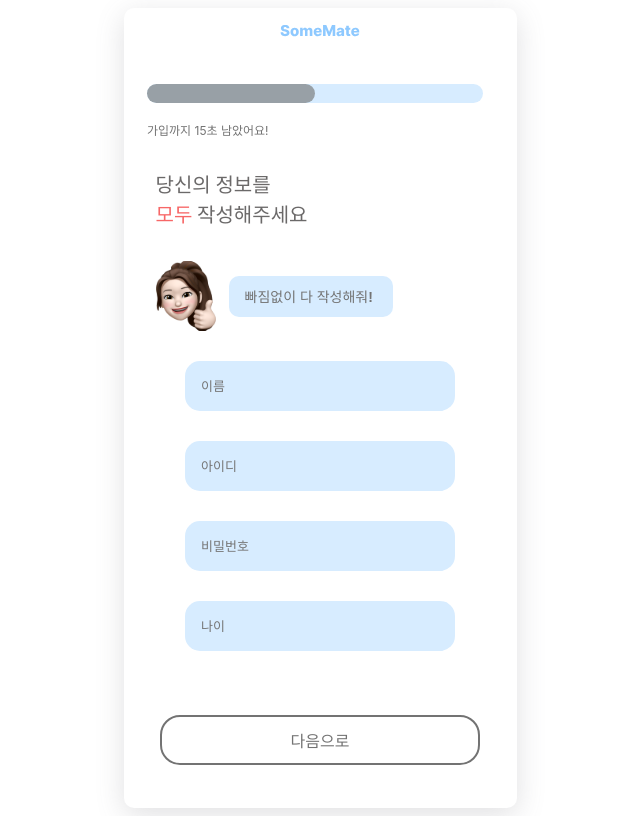
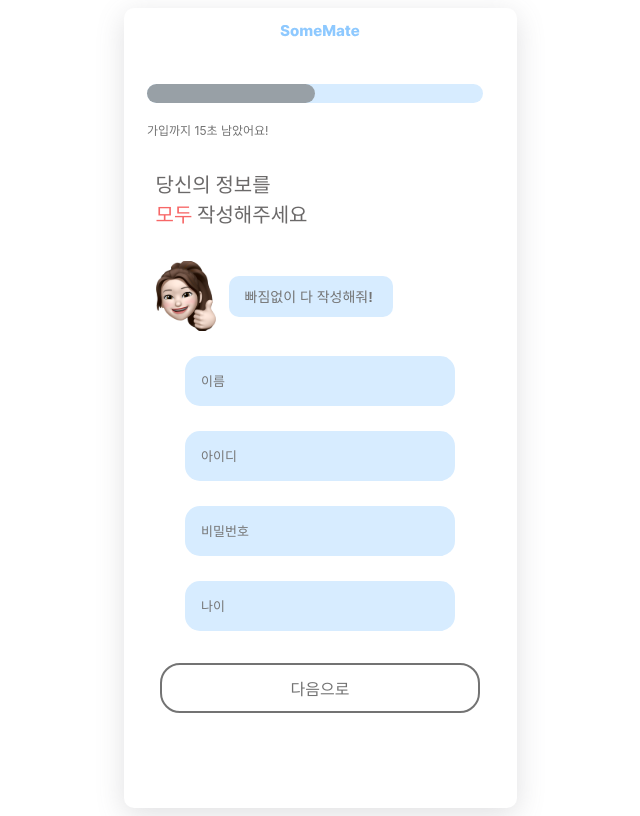
Before and after one commit to some-mate-org/Front-End, a React (Vite) app in the folder some-mate/: page /sign2 in a window 1280 px wide. Shown: the whole page, without its empty margins (320-960 px from the left). Built offline with nearby package versions, Linux system fonts and the light colour scheme; no server answers.

Commit message:
add the valid password function

```diff
--- a/some-mate/src/components/InputBox/InputBox.styled.js
+++ b/some-mate/src/components/InputBox/InputBox.styled.js
@@ -4,7 +4,7 @@ export const InputContainer = styled.div`
   width: 270px;
   height: 50px;
   background-color: #D7ECFF;
-  margin: 30px 35px auto;
+  margin: 25px 35px auto;
   border-radius: 15px;
   display: flex;
   align-items: center;
--- a/some-mate/src/pages/MyProfile/MyProfile.styled.js
+++ b/some-mate/src/pages/MyProfile/MyProfile.styled.js
@@ -67,7 +67,7 @@ export const MatchingHistoryTitle = styled.h3`
   background-color: #eeeded;
   border-radius: 20px;
   padding: 10px;
-  width: 30%;
+  width: 35%;
   text-align: center;
 `;
 
@@ -189,7 +189,7 @@ export const DeleteButton = styled.button`
   position: absolute;
   top: 10px;
   /* right: 1rem;  */
-  left: 11rem;
+  left: 9rem;
   img {
     width: 20px;
     height: 20px;
--- a/some-mate/src/pages/SignPage2/SignPage2.styled.js
+++ b/some-mate/src/pages/SignPage2/SignPage2.styled.js
@@ -26,18 +26,18 @@ export const Title = styled.h2`
 `;
 
 export const ButtonContainer = styled.div`
-  margin-top: 3rem;
+  margin-top: 1rem;
 `;
 
-export const TitleLogo = styled.div`
-  margin-top: 6.2rem;
-  margin-bottom: 0.7rem;
-  margin-left: auto;
-  margin-right: auto;
-  display: block;
-  width: fit-content;
-  transform: translateX(-10px);
-`;
+// export const TitleLogo = styled.div`
+//   margin-top: 6.2rem;
+//   margin-bottom: 0.7rem;
+//   margin-left: auto;
+//   margin-right: auto;
+//   display: block;
+//   width: fit-content;
+//   transform: translateX(-10px);
+// `;
 
 export const InputContainer = styled.div`
   display: flex;
@@ -46,8 +46,9 @@ export const InputContainer = styled.div`
 
 export const ErrorMessage = styled.p`
   color: red;
-  font-size: 14px;
-  margin-top: 5px;
+  font-size: 13px;
+  margin-top: 1px;
+  margin-bottom: -10px;;
   display: flex;
   justify-content: center;
   align-items: center;
--- a/some-mate/src/pages/SignPage2/index.jsx
+++ b/some-mate/src/pages/SignPage2/index.jsx
@@ -13,6 +13,7 @@ import {
   Title,
   ErrorMessage,
   QuestionWrapper,
+
 } from './SignPage2.styled';
 import { useUser } from '../../Context/userContext.jsx';
 import { checkUserId } from '../../services/checkUserId';
@@ -26,6 +27,7 @@ function SignPage2() {
   const [age, setAge] = useState('');
   const [userIdError, setUserIdError] = useState('');
   const [nameError, setNameError] = useState('');
+  const [passwordError, setPasswordError] = useState('');
   const navigate = useNavigate();
 
   const handleNameChange = (e) => {
@@ -38,6 +40,17 @@ function SignPage2() {
       setNameError('');
     }
     setName(input);
+  };
+
+  const handlePasswordChange = (e) => {
+    const input = e.target.value;
+
+    if (input.length < 8) {
+      setPasswordError('비밀번호는 8자리 이상이어야 합니다.');
+    } else {
+      setPasswordError('');
+    }
+    setPassword(input);
   };
 
   const handleAgeChange = (e) => {
@@ -59,8 +72,8 @@ function SignPage2() {
   }, [userId]);
 
   useEffect(() => {
-    setButtonDisabled(!(name && userId && password && age && !nameError));
-  }, [name, userId, password, age, nameError]);
+    setButtonDisabled(!(name && userId && password && age && !nameError && !passwordError));
+  }, [name, userId, password, age, nameError, passwordError]);
 
   const handleNext = () => {
     if (!name || !userId || !password || !age) {
@@ -73,6 +86,10 @@ function SignPage2() {
     }
     if (nameError) {
       alert(nameError);
+      return;
+    }
+    if (passwordError) {
+      alert(passwordError);
       return;
     }
     updateUser({ name, userId, password, age });
@@ -117,8 +134,9 @@ function SignPage2() {
         type="password"
         placeholder="비밀번호"
         value={password}
-        onChange={(e) => setPassword(e.target.value)}
+        onChange={handlePasswordChange}
       />
+      {passwordError && <ErrorMessage>{passwordError}</ErrorMessage>}
       <InputBox
         type="text"
         placeholder="나이"
@@ -126,6 +144,7 @@ function SignPage2() {
         onChange={handleAgeChange}
       />
       <ButtonContainer>
+
         <Button
           width={320}
           theme={buttonDisabled ? 'gray' : 'primary'} // buttonDisabled에 따라 테마 변경
@@ -133,6 +152,7 @@ function SignPage2() {
           text="다음으로"
           disabled={buttonDisabled}
         />
+
       </ButtonContainer>
     </Container>
   );
```
